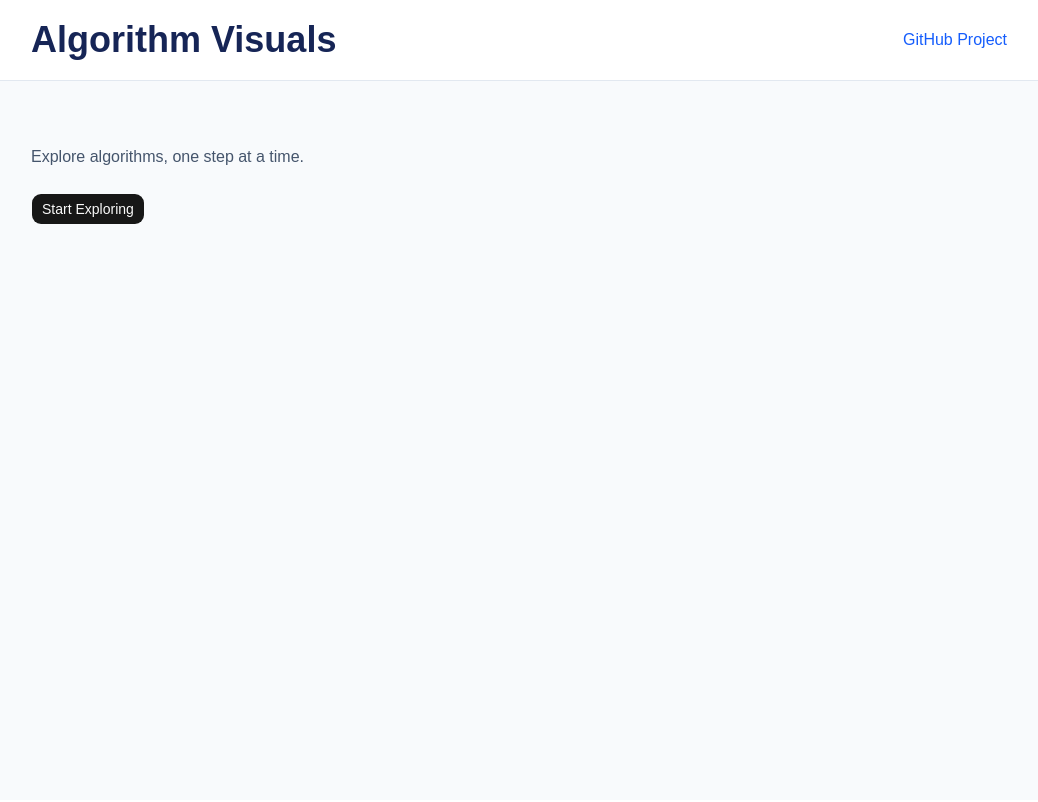
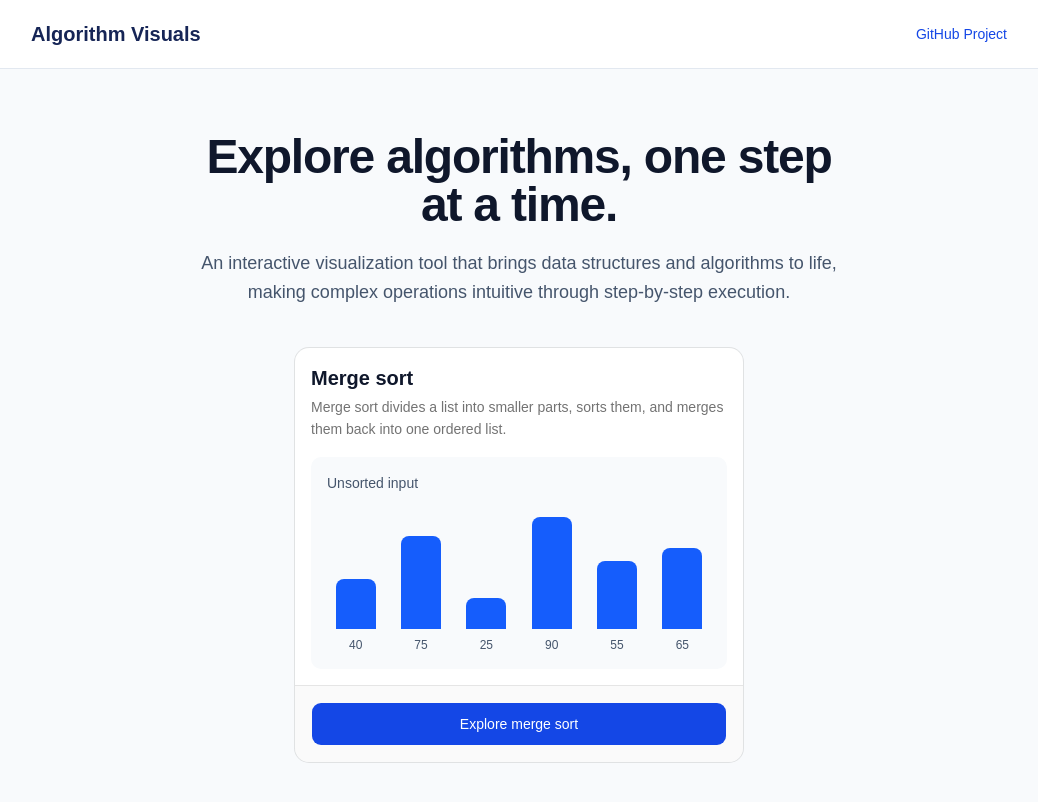
Before and after one commit to TazoSepo/algorithm-view, a React (Vite) app: page / in a window 1280 px wide. Shown: the top 802 px of the page, without its empty margins (121-1159 px from the left). Built offline with nearby package versions, Linux system fonts and the light colour scheme.

Commit message:
Adds algorithm card and refactors layout

```diff
--- a/src/App.tsx
+++ b/src/App.tsx
@@ -1,30 +1,40 @@
-import "./App.css";
-import { Button } from "@/components/ui/button";
+import { AlgorithmCard } from "./components/AlgorithmCard";
 
 export default function App() {
   return (
     <div className="min-h-screen bg-slate-50">
       <header className="border-b border-slate-200 bg-white">
-        <div className="flex mx-auto max-w-5xl items-center justify-between px-6 py-5">
-          <h1 className="text-4xl font-bold text-blue-950">
+        <div className="mx-auto flex max-w-5xl flex-wrap items-center justify-between gap-4 px-6 py-5">
+          <span className="text-xl font-semibold text-blue-950">
             Algorithm Visuals
-          </h1>
+          </span>
           <a
             target="_blank"
+            rel="noopener noreferrer"
             href="https://github.com/TazoSepo/algorithm-view"
-            className="text-blue-600 visited:text-purple-600 ..."
+            className="rounded-sm text-sm font-medium text-blue-700 underline-offset-4 hover:underline focus-visible:outline-2 focus-visible:outline-offset-4 focus-visible:outline-blue-600"
           >
             GitHub Project
           </a>
         </div>
       </header>
-      <main className="bg-slate-50 py-12">
-        <div className="mx-auto max-w-5xl px-6">
-          <p className="mt-4 text-slate-600">
+      <main className="py-12 sm:py-16">
+        <div className="mx-auto flex max-w-5xl flex-col items-center px-6">
+          <h1 className="max-w-2xl text-center text-3xl font-bold tracking-tight text-slate-900 sm:text-5xl">
             Explore algorithms, one step at a time.
+          </h1>
+          <p className="mt-5 max-w-2xl text-center text-base leading-relaxed text-slate-600 sm:text-lg">
+            An interactive visualization tool that brings data structures and
+            algorithms to life, making complex operations intuitive through
+            step-by-step execution.
           </p>
-
-          <Button className="mt-6">Start Exploring</Button>
+          <div className="mt-10 w-full max-w-md">
+            <AlgorithmCard
+              title="Merge sort"
+              description="Merge sort divides a list into smaller parts, sorts them, and merges them back into one ordered list."
+              previewData={[40, 75, 25, 90, 55, 65]}
+            />
+          </div>
         </div>
       </main>
     </div>
--- /dev/null
+++ b/src/components/AlgorithmCard.tsx
@@ -0,0 +1,41 @@
+import {
+  Card,
+  CardContent,
+  CardDescription,
+  CardFooter,
+  CardHeader,
+  CardTitle,
+} from "./ui/card";
+import { Button } from "./ui/button";
+import { AlgorithmPreview } from "./AlgorithmPreview";
+
+type AlgorithmCardProps = {
+  title: string;
+  description: string;
+  previewData: number[];
+};
+
+export function AlgorithmCard({
+  title,
+  description,
+  previewData,
+}: AlgorithmCardProps) {
+  return (
+    <Card className="w-full">
+      <CardHeader>
+        <CardTitle>
+          <h2 className="text-xl font-semibold text-slate-900">{title}</h2>
+        </CardTitle>
+        <CardDescription className="leading-relaxed">{description}</CardDescription>
+      </CardHeader>
+      <CardContent>
+        <AlgorithmPreview data={previewData} />
+      </CardContent>
+      <CardFooter>
+        <Button className="h-11 w-full bg-blue-700 text-white hover:bg-blue-800">
+          Explore {title.toLowerCase()}
+        </Button>
+      </CardFooter>
+    </Card>
+  );
+}
--- /dev/null
+++ b/src/components/AlgorithmPreview.tsx
@@ -0,0 +1,30 @@
+type AlgorithmPreviewProps = {
+  data: number[];
+};
+
+export function AlgorithmPreview({ data }: AlgorithmPreviewProps) {
+  const maxValue = Math.max(1, ...data);
+
+  return (
+    <figure className="rounded-lg bg-slate-50 p-4">
+      <figcaption className="text-sm text-slate-600">Unsorted input</figcaption>
+      <ol className="flex h-40 items-end justify-center gap-2">
+        {data.map((value, index) => (
+          <li
+            key={index}
+            className="flex h-full min-w-0 flex-1 flex-col items-center justify-end gap-2"
+          >
+            <div
+              aria-hidden="true"
+              className="w-full max-w-10 rounded-t-md bg-blue-600"
+              style={{ height: `${(value / maxValue) * 112}px` }}
+            />
+            <span className="text-xs font-medium text-slate-600 tabular-nums">
+              {value}
+            </span>
+          </li>
+        ))}
+      </ol>
+    </figure>
+  );
+}
--- a/src/components/ui/button.tsx
+++ b/src/components/ui/button.tsx
@@ -54,4 +54,4 @@ function Button({
   )
 }
 
-export { Button, buttonVariants }
+export { Button }
--- /dev/null
+++ b/src/components/ui/card.tsx
@@ -0,0 +1,102 @@
+import * as React from "react"
+import { cn } from "cn"
+
+function Card({
+  className,
+  size = "default",
+  ...props
+}: React.ComponentProps<"div"> & { size?: "default" | "sm" }) {
+  return (
+    <div
+      data-slot="card"
+      data-size={size}
+      className={cn(
+        "group/card flex flex-col gap-(--card-spacing) overflow-hidden rounded-xl bg-card py-(--card-spacing) text-sm text-card-foreground ring-1 ring-foreground/10 [--card-spacing:--spacing(4)] has-data-[slot=card-footer]:pb-0 has-[>img:first-child]:pt-0 data-[size=sm]:[--card-spacing:--spacing(3)] data-[size=sm]:has-data-[slot=card-footer]:pb-0 *:[img:first-child]:rounded-t-xl *:[img:last-child]:rounded-b-xl",
+        className
+      )}
+      {...props}
+    />
+  )
+}
+
+function CardHeader({ className, ...props }: React.ComponentProps<"div">) {
+  return (
+    <div
+      data-slot="card-header"
+      className={cn(
+        "group/card-header @container/card-header grid auto-rows-min items-start gap-1 rounded-t-xl px-(--card-spacing) has-data-[slot=card-action]:grid-cols-[1fr_auto] has-data-[slot=card-description]:grid-rows-[auto_auto] [.border-b]:pb-(--card-spacing)",
+        className
+      )}
+      {...props}
+    />
+  )
+}
+
+function CardTitle({ className, ...props }: React.ComponentProps<"div">) {
+  return (
+    <div
+      data-slot="card-title"
+      className={cn(
+        "font-heading text-base leading-snug font-medium group-data-[size=sm]/card:text-sm",
+        className
+      )}
+      {...props}
+    />
+  )
+}
+
+function CardDescription({ className, ...props }: React.ComponentProps<"div">) {
+  return (
+    <div
+      data-slot="card-description"
+      className={cn("text-sm text-muted-foreground", className)}
+      {...props}
+    />
+  )
+}
+
+function CardAction({ className, ...props }: React.ComponentProps<"div">) {
+  return (
+    <div
+      data-slot="card-action"
+      className={cn(
+        "col-start-2 row-span-2 row-start-1 self-start justify-self-end",
+        className
+      )}
+      {...props}
+    />
+  )
+}
+
+function CardContent({ className, ...props }: React.ComponentProps<"div">) {
+  return (
+    <div
+      data-slot="card-content"
+      className={cn("px-(--card-spacing)", className)}
+      {...props}
+    />
+  )
+}
+
+function CardFooter({ className, ...props }: React.ComponentProps<"div">) {
+  return (
+    <div
+      data-slot="card-footer"
+      className={cn(
+        "flex items-center rounded-b-xl border-t bg-muted/50 p-(--card-spacing)",
+        className
+      )}
+      {...props}
+    />
+  )
+}
+
+export {
+  Card,
+  CardHeader,
+  CardFooter,
+  CardTitle,
+  CardAction,
+  CardDescription,
+  CardContent,
+}
```
Also changed, not shown: 1 other file (tests, documents, lock files or other folders).
